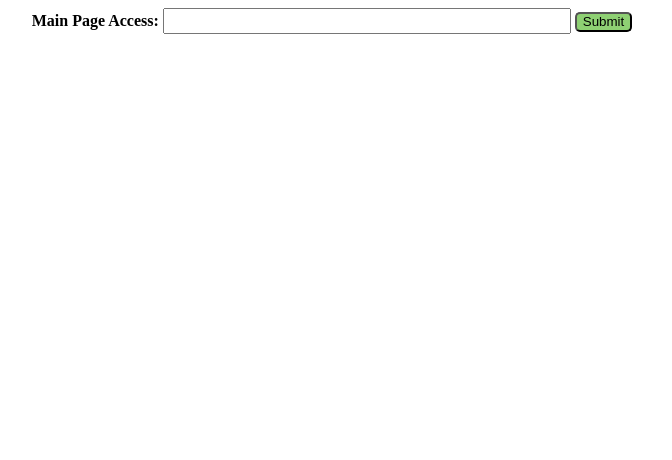
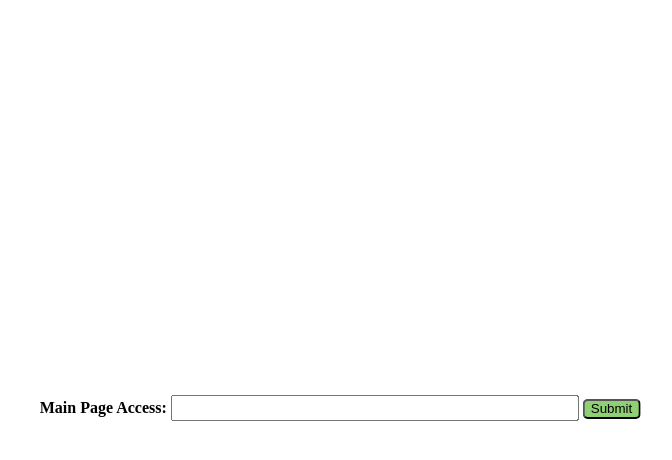
Before and after one commit to otakutalk/OtakuBotSite, a plain HTML site: page index.html in a window 1280 px wide. Shown: the whole page, without its empty margins (308-980 px from the left). Drawn offline with Linux system fonts and the light colour scheme.

Commit message:
Update style.css

```diff
--- a/html/style.css
+++ b/html/style.css
@@ -78,3 +78,11 @@
 	#goBack {
 	text-align: center;
 	}
+
+	#access {
+  position: fixed;
+  top: 50%;
+  left: 50%;
+  /* bring your own prefixes */
+  transform: translate(-50%, -50%);
+	}
```
